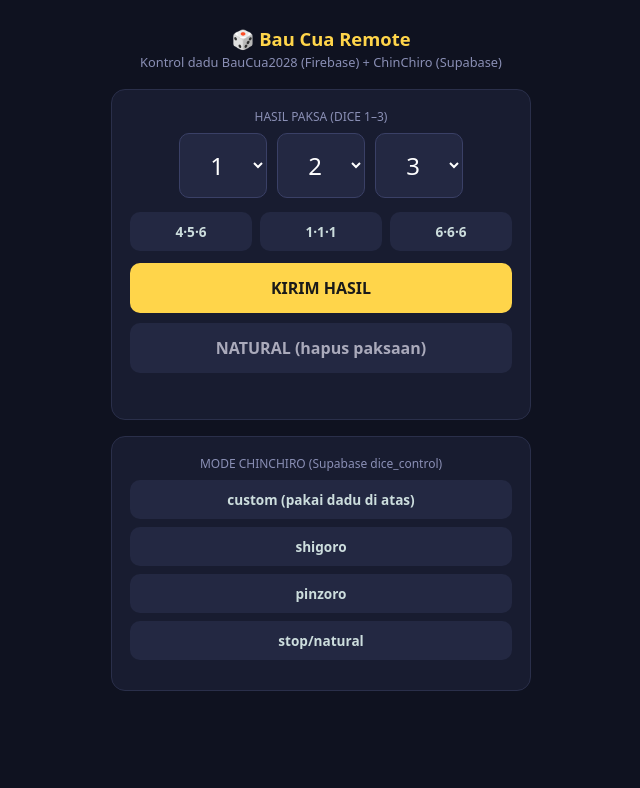
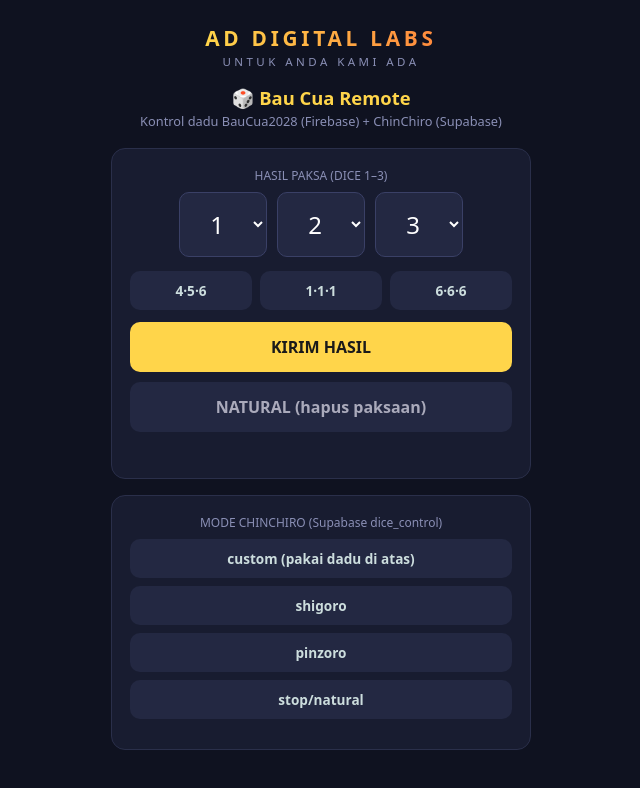
Before and after one commit to darmawan-ina99/bau-cua99, a plain HTML site: page index.html in a window 1280 px wide. Shown: the whole page, without its empty margins (319-959 px from the left). Drawn offline with Linux system fonts and the light colour scheme.

Commit message:
Label brand AD DIGITAL LABS di atas panel

```diff
--- a/index.html
+++ b/index.html
@@ -7,6 +7,8 @@
 <style>
   * { box-sizing: border-box; margin: 0; padding: 0; font-family: system-ui, sans-serif; }
   body { background: #0f1220; color: #eee; min-height: 100vh; display: flex; flex-direction: column; align-items: center; padding: 20px 12px 40px; }
+  .brand { font-size: 1.3rem; font-weight: 900; letter-spacing: .18em; background: linear-gradient(90deg,#ffd54a,#ff8a3d); -webkit-background-clip: text; background-clip: text; color: transparent; margin-top: 4px; }
+  .brandsub { font-size: .72rem; color: #8a8fb5; letter-spacing: .3em; text-transform: uppercase; margin: 2px 0 10px; }
   h1 { font-size: 1.15rem; margin: 6px 0 2px; color: #ffd54a; }
   .sub { color: #8a8fb5; font-size: .8rem; margin-bottom: 18px; }
   .card { background: #181c30; border: 1px solid #2a2f4a; border-radius: 14px; padding: 18px; width: 100%; max-width: 420px; margin-bottom: 16px; }
@@ -27,7 +29,9 @@
 </style>
 </head>
 <body>
-<h1>🎲 Bau Cua Remote</h1>
+<div class="brand">AD DIGITAL LABS</div>
+  <div class="brandsub">Untuk Anda kami ada</div>
+  <h1>🎲 Bau Cua Remote</h1>
 <div class="sub">Kontrol dadu BauCua2028 (Firebase) + ChinChiro (Supabase)</div>
 
 <div class="card">
```
